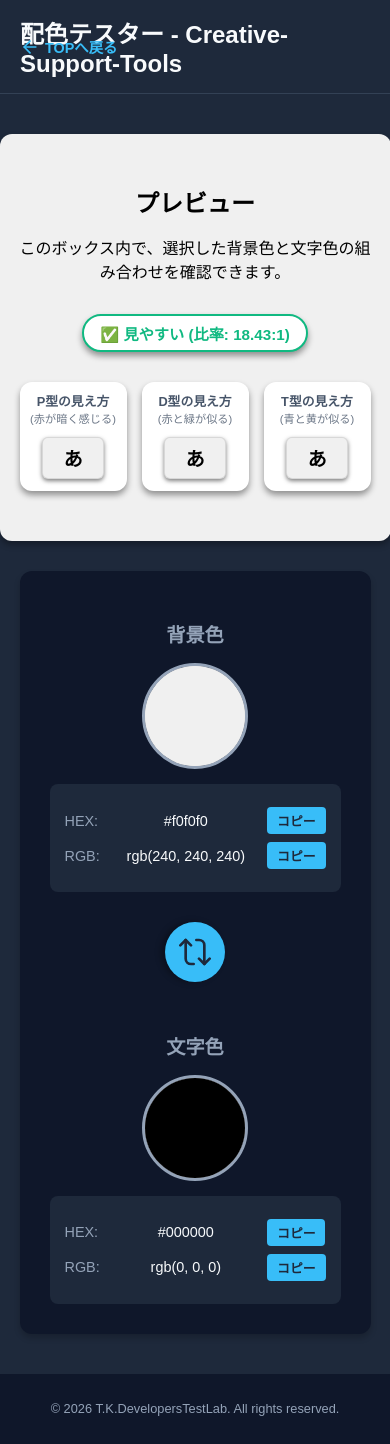
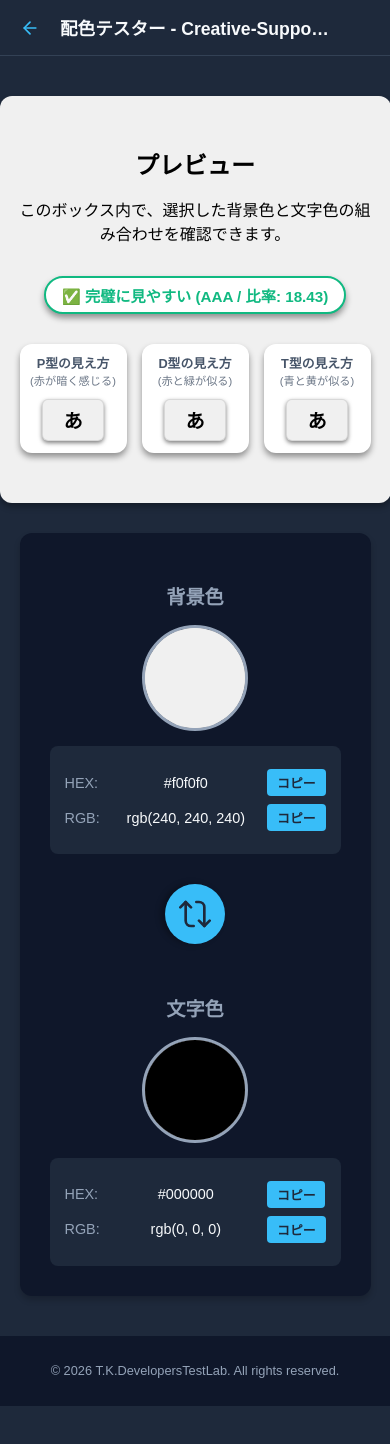
Before and after one commit to Tukigase/creative-support-tools, a Jekyll site: the page built from colorPicker.html, in a window 390 px wide. Built offline with Jekyll 4.4.1, drawn with Linux system fonts in a browser that asks for light colours; after the commit the page ends 1406 px from its top, so only the background shows below that.

Commit message:
ColorPicker 見えやすさバッジ改善、ヘッダーレスポンシブ対応

```diff
--- a/_includes/header.html
+++ b/_includes/header.html
@@ -6,7 +6,7 @@
             <line x1="19" y1="12" x2="5" y2="12"></line>
             <polyline points="12 19 5 12 12 5"></polyline>
         </svg>
-        TOPへ戻る
+        <span class="back-text">TOPへ戻る</span>
     </a>
     {% endif %}
     <h1>{{ page.title | default: "Creative-Support-Tools" }}</h1>
--- a/assets/css/colorPicker.css
+++ b/assets/css/colorPicker.css
@@ -198,6 +198,11 @@ input[type="color"] {
     border: 2px solid #0EA5E9;
 }
 
+.contrast-badge.warning {
+    color: #F59E0B; /* 注意を促すオレンジ色 */
+    border: 2px solid #F59E0B;
+}
+
 .contrast-badge.fail {
     color: #EF4444; /* 赤文字 */
     border: 2px solid #EF4444;
--- a/assets/css/common.css
+++ b/assets/css/common.css
@@ -62,3 +62,23 @@ body {
     font-size: 0.8rem;
     margin-top: auto;
 }
+
+/* スマホ用ヘッダー調整 */
+@media (max-width: 768px) {
+    /* 戻るボタンの文字を隠し、アイコンだけにする */
+    .back-text {
+        display: none;
+    }
+
+    /* タイトルの文字を少し小さくし、長すぎる場合は「...」で省略する */
+    .header h1 {
+        font-size: 1.1rem;
+        /* アイコンと被らないように左右に余白を持たせる */
+        padding: 0 40px;
+        white-space: nowrap;
+        overflow: hidden;
+        text-overflow: ellipsis;
+        max-width: 100%;
+        box-sizing: border-box;
+    }
+}
--- a/assets/js/colorPicker.js
+++ b/assets/js/colorPicker.js
@@ -102,28 +102,33 @@ document.addEventListener('DOMContentLoaded', () => {
         textRgbSpan.textContent = `rgb(${textRgb.join(', ')})`;
         previewBox.style.color = textHex;
 
-        // 1. 複合判定ロジック (輝度・色相・彩度)
+        // 1. 複合判定ロジック (輝度・色相・彩度による4段階評価＋特例)
         const ratio = getContrastRatio(bgRgb, textRgb).toFixed(2);
         const bgHsl = rgbToHsl(...bgRgb);
         const textHsl = rgbToHsl(...textRgb);
 
-        // 色相の差 (0〜180度)
+        // 色相の差 (0〜180度) と 彩度チェック
         const deltaH = Math.min(Math.abs(bgHsl[0] - textHsl[0]), 360 - Math.abs(bgHsl[0] - textHsl[0]));
-        // どちらも一定以上の鮮やかさか？ (彩度40%以上)
         const isSaturated = bgHsl[1] > 40 && textHsl[1] > 40;
 
-        if (ratio >= 3.0) {
-            contrastBadge.textContent = `✅ 見やすい (比率: ${ratio}:1)`;
+        if (ratio >= 4.5) {
+            contrastBadge.textContent = `✅ 完璧に見やすい (AAA / 比率: ${ratio})`;
             contrastBadge.className = 'contrast-badge pass';
+        } else if (ratio >= 3.0) {
+            contrastBadge.textContent = `🆗 見やすい (AA / 比率: ${ratio})`;
+            contrastBadge.className = 'contrast-badge pass';
+        } else if (ratio >= 2.5) {
+            // ★ あなたの実践的な感覚を活かした許容範囲ライン！
+            contrastBadge.textContent = `⚠️ 許容範囲 (大文字推奨 / 比率: ${ratio})`;
+            contrastBadge.className = 'contrast-badge warning';
         } else if (deltaH > 90 && isSaturated) {
-            // 例の「抹茶と赤」を救済する特例Passルート
-            contrastBadge.textContent = `✅ 色の対比で読める (比率: ${ratio}:1)`;
+            // 抹茶と赤のような、輝度は低いが色相で読める特例
+            contrastBadge.textContent = `✅ 色の対比で読める (比率: ${ratio})`;
             contrastBadge.className = 'contrast-badge special-pass';
         } else {
-            contrastBadge.textContent = `⚠️ 見づらい (比率: ${ratio}:1)`;
+            contrastBadge.textContent = `❌ 見づらい (NG / 比率: ${ratio})`;
             contrastBadge.className = 'contrast-badge fail';
         }
-
         // 2. ユニバーサルシミュレーションの更新
         const types = ['P', 'D', 'T'];
         types.forEach(type => {
```
